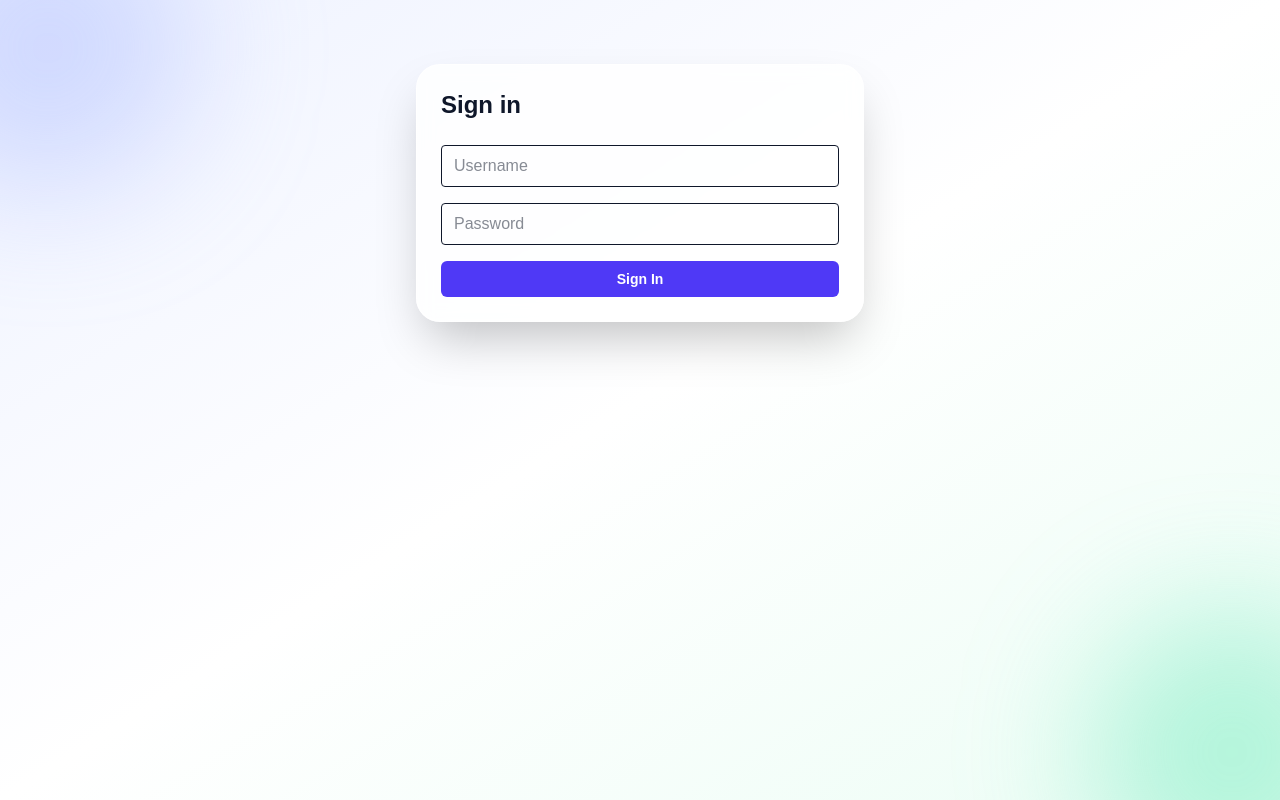
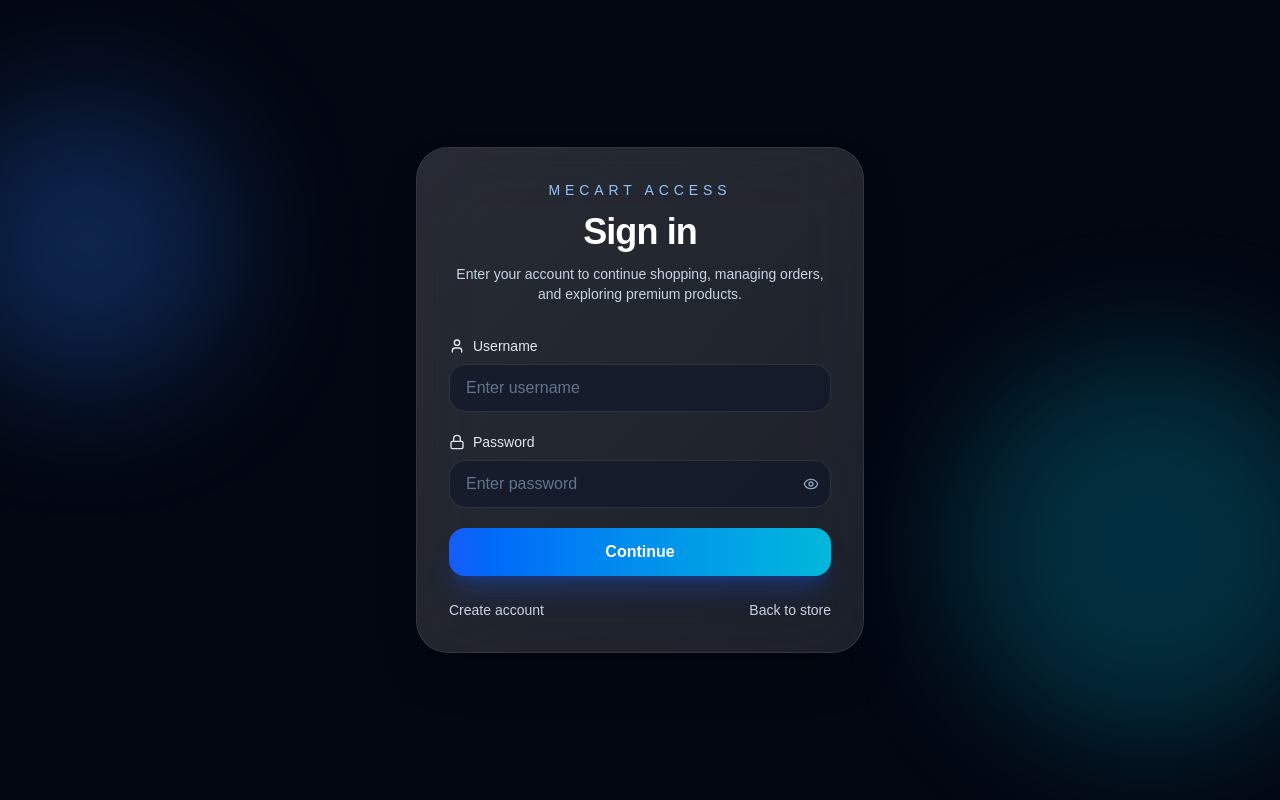
Before and after one commit to rebonewin/MeCart, a Next.js app: page /login in a window 1280 px wide. Built offline with nearby package versions, Linux system fonts and the light colour scheme.

Commit message:
Redesign login page UI

```diff
--- a/app/(auth)/login/page.tsx
+++ b/app/(auth)/login/page.tsx
@@ -1,8 +1,11 @@
 "use client";
 
+import { motion, AnimatePresence } from "framer-motion";
+import Link from "next/link";
 import { useState } from "react";
+import { useRouter } from "next/navigation";
 import { signIn } from "next-auth/react";
-import { useRouter } from "next/navigation";
+import { Eye, EyeOff, Lock, User } from "lucide-react";
 
 export default function LoginPage() {
   const router = useRouter();
@@ -10,6 +13,7 @@ export default function LoginPage() {
   const [password, setPassword] = useState("");
   const [error, setError] = useState("");
   const [loading, setLoading] = useState(false);
+  const [showPassword, setShowPassword] = useState(false);
 
   const handleSubmit = async (e: React.FormEvent) => {
     e.preventDefault();
@@ -30,22 +34,109 @@ export default function LoginPage() {
   };
 
   return (
-    <div className="relative min-h-screen overflow-hidden bg-gradient-to-br from-indigo-50 via-white to-emerald-50 px-4 py-16 dark:from-gray-950 dark:via-gray-900 dark:to-gray-950">
-      <div className="pointer-events-none absolute -top-24 -left-24 h-72 w-72 rounded-full bg-indigo-300/40 blur-3xl" />
-      <div className="pointer-events-none absolute -bottom-24 -right-24 h-72 w-72 rounded-full bg-emerald-300/40 blur-3xl" />
-      <div className="relative mx-auto max-w-md">
-        <div className="rounded-3xl border border-white/60 bg-white/80 p-6 shadow-2xl backdrop-blur dark:border-gray-800 dark:bg-gray-900/80">
-        <h1 className="text-2xl font-bold">Sign in</h1>
-        <form onSubmit={handleSubmit} className="mt-6 space-y-4">
-          <input value={username} onChange={(e) => setUsername(e.target.value)} placeholder="Username" className="w-full rounded border px-3 py-2 dark:bg-gray-800" />
-          <input type="password" value={password} onChange={(e) => setPassword(e.target.value)} placeholder="Password" className="w-full rounded border px-3 py-2 dark:bg-gray-800" />
-          {error && <p className="text-xs text-red-500">{error}</p>}
-          <button disabled={loading} type="submit" className="w-full rounded-md bg-indigo-600 px-4 py-2 text-sm font-semibold text-white hover:bg-indigo-700">
-            {loading ? "Signing in..." : "Sign In"}
-          </button>
-        </form>
+    <div className="relative flex min-h-screen items-center justify-center overflow-hidden bg-[#030712] px-4 py-10 text-white">
+      <div className="pointer-events-none absolute inset-0">
+        <motion.div
+          className="absolute -left-24 top-20 h-72 w-72 rounded-full bg-blue-500/25 blur-3xl"
+          animate={{ x: [0, 40, 0], y: [0, 20, 0] }}
+          transition={{ duration: 12, repeat: Infinity, ease: "easeInOut" }}
+        />
+        <motion.div
+          className="absolute -right-24 bottom-10 h-96 w-96 rounded-full bg-cyan-400/20 blur-3xl"
+          animate={{ x: [0, -40, 0], y: [0, -25, 0] }}
+          transition={{ duration: 15, repeat: Infinity, ease: "easeInOut" }}
+        />
       </div>
-      </div>
+
+      <motion.div
+        initial={{ opacity: 0, y: 28, scale: 0.97 }}
+        animate={{ opacity: 1, y: 0, scale: 1 }}
+        transition={{ duration: 0.7, ease: "easeOut" }}
+        className="relative w-full max-w-md overflow-hidden rounded-[2rem] border border-white/10 bg-white/10 p-8 shadow-2xl backdrop-blur-2xl"
+      >
+        <div className="absolute inset-0 bg-gradient-to-br from-white/5 to-transparent" />
+        <div className="relative">
+          <div className="mb-8 text-center">
+            <p className="text-sm uppercase tracking-[0.35em] text-blue-300">MeCart Access</p>
+            <h1 className="mt-3 text-4xl font-black tracking-tight">Sign in</h1>
+            <p className="mt-3 text-sm text-slate-300">
+              Enter your account to continue shopping, managing orders, and exploring premium products.
+            </p>
+          </div>
+
+          <form onSubmit={handleSubmit} className="space-y-5">
+            <label className="block">
+              <span className="mb-2 flex items-center gap-2 text-sm font-medium text-slate-200">
+                <User className="h-4 w-4" /> Username
+              </span>
+              <input
+                value={username}
+                onChange={(e) => setUsername(e.target.value)}
+                placeholder="Enter username"
+                className="h-12 w-full rounded-2xl border border-white/10 bg-slate-900/60 px-4 text-white outline-none transition placeholder:text-slate-500 focus:border-blue-400 focus:ring-4 focus:ring-blue-500/15"
+                required
+              />
+            </label>
+
+            <label className="block">
+              <span className="mb-2 flex items-center gap-2 text-sm font-medium text-slate-200">
+                <Lock className="h-4 w-4" /> Password
+              </span>
+              <div className="relative">
+                <input
+                  type={showPassword ? "text" : "password"}
+                  value={password}
+                  onChange={(e) => setPassword(e.target.value)}
+                  placeholder="Enter password"
+                  className="h-12 w-full rounded-2xl border border-white/10 bg-slate-900/60 px-4 pr-12 text-white outline-none transition placeholder:text-slate-500 focus:border-blue-400 focus:ring-4 focus:ring-blue-500/15"
+                  required
+                  minLength={8}
+                />
+                <button
+                  type="button"
+                  onClick={() => setShowPassword((value) => !value)}
+                  className="absolute right-3 top-1/2 -translate-y-1/2 text-slate-400 transition hover:text-white"
+                  aria-label={showPassword ? "Hide password" : "Show password"}
+                >
+                  {showPassword ? <EyeOff className="h-4 w-4" /> : <Eye className="h-4 w-4" />}
+                </button>
+              </div>
+            </label>
+
+            <AnimatePresence>
+              {error && (
+                <motion.p
+                  initial={{ opacity: 0, y: -8 }}
+                  animate={{ opacity: 1, y: 0 }}
+                  exit={{ opacity: 0, y: -8 }}
+                  className="rounded-2xl border border-red-400/20 bg-red-500/10 px-4 py-3 text-sm text-red-200"
+                >
+                  {error}
+                </motion.p>
+              )}
+            </AnimatePresence>
+
+            <motion.button
+              type="submit"
+              disabled={loading}
+              whileHover={{ scale: loading ? 1 : 1.015, y: loading ? 0 : -1 }}
+              whileTap={{ scale: 0.985 }}
+              className="flex h-12 w-full items-center justify-center rounded-2xl bg-gradient-to-r from-blue-600 to-cyan-500 font-bold text-white shadow-xl shadow-blue-600/25 transition disabled:cursor-not-allowed disabled:opacity-70"
+            >
+              {loading ? "Signing in..." : "Continue"}
+            </motion.button>
+          </form>
+
+          <div className="mt-6 flex items-center justify-between text-sm text-slate-300">
+            <Link href="/register" className="transition hover:text-white">
+              Create account
+            </Link>
+            <Link href="/" className="transition hover:text-white">
+              Back to store
+            </Link>
+          </div>
+        </div>
+      </motion.div>
     </div>
   );
 }
```
